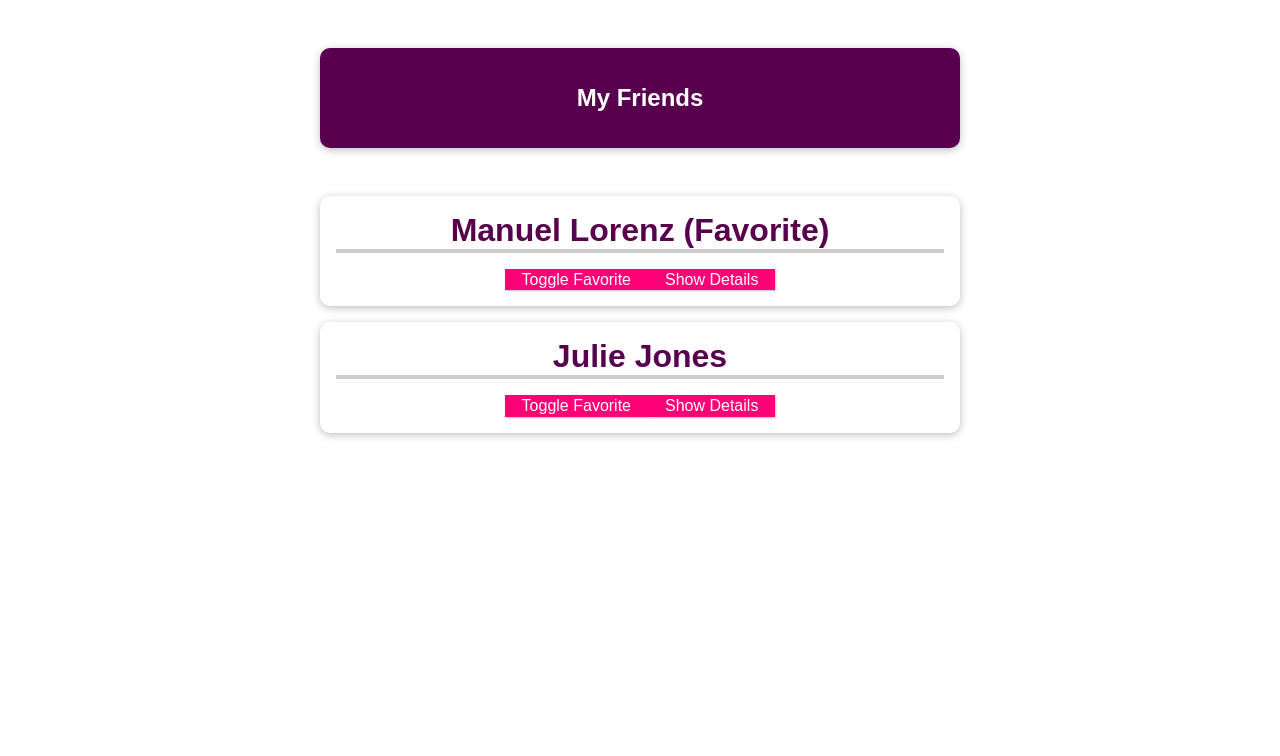
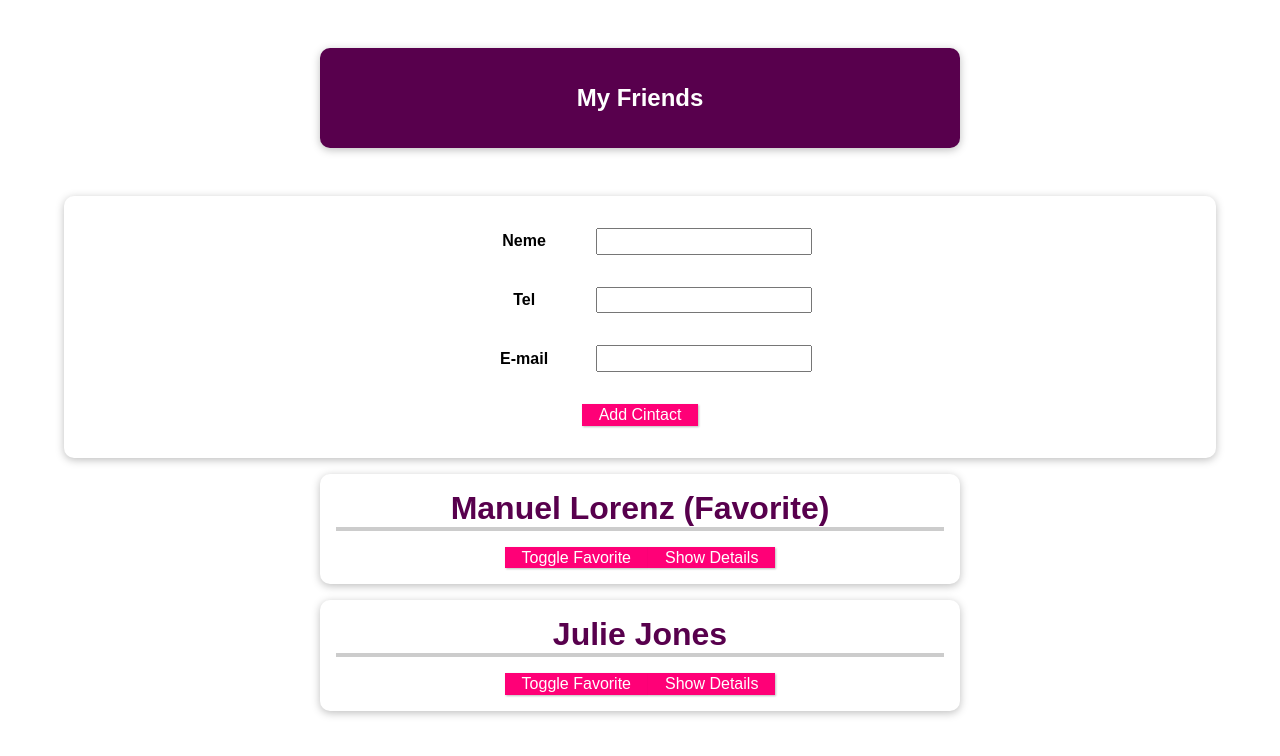
Before and after one commit to MrozKarol/vue_-aventure, a Vue app in the folder vue_basic/07_Component Communication/1_props/: page / in a window 1280 px wide. Shown: the top 756 px of the page. Built offline with nearby package versions, Linux system fonts and the light colour scheme.

Commit message:
Adding Components & Connecting Them

```diff
--- a/vue_basic/07_Component Communication/1_props/src/App.vue
+++ b/vue_basic/07_Component Communication/1_props/src/App.vue
@@ -3,6 +3,7 @@
     <header>
       <h1>My Friends</h1>
     </header>
+    <new-freind @add-contact="addContact"></new-freind>
     <ul>
       <friend-contact
         v-for="friend in friends"
@@ -47,6 +48,16 @@
       );
       indentiFreind.isFavorite = !indentiFreind.isFavorite;
     },
+    addContact(name, phone, email) {
+      const newFreindContact = {
+        id: new Date().toISOString(),
+        name: name,
+        phone: phone,
+        email: email,
+        isFavorite: false,
+      };
+      this.friends.push(newFreindContact);
+    },
   },
 };
 </script>
@@ -74,6 +85,31 @@
   text-align: center;
   width: 90%;
   max-width: 40rem;
+}
+#app form {
+  display: flex;
+  flex-direction: column;
+  justify-content: center;
+  align-items: center;
+  box-shadow: 0 2px 8px rgba(0, 0, 0, 0.26);
+  margin: 1rem auto;
+  border-radius: 10px;
+  padding: 1rem;
+  text-align: center;
+  width: 90%;
+}
+#app form div {
+  margin: 1rem 0;
+}
+#app input {
+  font: inherit;
+  padding: 0.15rem;
+}
+#app label {
+  font-weight: bold;
+  margin-right: 1rem;
+  width: 7rem;
+  display: inline-block;
 }
 
 #app ul {
--- /dev/null
+++ b/vue_basic/07_Component Communication/1_props/src/components/NewFriend.vue
@@ -0,0 +1,40 @@
+<template>
+  <form @submit.prevent="submitData">
+    <div>
+      <label>Neme</label>
+      <input type="name" v-model="enteredName" />
+    </div>
+    <div>
+      <label>Tel</label>
+      <input type="tel" v-model="enteredPhone" />
+    </div>
+    <div>
+      <label>E-mail</label>
+      <input type="email" v-model="enteredEmail" />
+    </div>
+    <div><button>Add Cintact</button></div>
+  </form>
+</template>
+
+<script>
+export default {
+  emits: ['add-contact'],
+  data() {
+    return {
+      enteredName: '',
+      enteredPhone: '',
+      enteredEmail: '',
+    };
+  },
+  methods: {
+    submitData() {
+      this.$emit(
+        'add-contact',
+        this.enteredName,
+        this.enteredPhone,
+        this.enteredEmail
+      );
+    },
+  },
+};
+</script>
--- a/vue_basic/07_Component Communication/1_props/src/main.js
+++ b/vue_basic/07_Component Communication/1_props/src/main.js
@@ -2,9 +2,11 @@
 
 import App from './App.vue';
 import FriendContact from './components/FriendContact.vue';
+import NewFriend from './components/NewFriend.vue';
 
 const app = createApp(App);
 
 app.component('friend-contact', FriendContact);
+app.component('new-freind', NewFriend);
 
 app.mount('#app');
```
